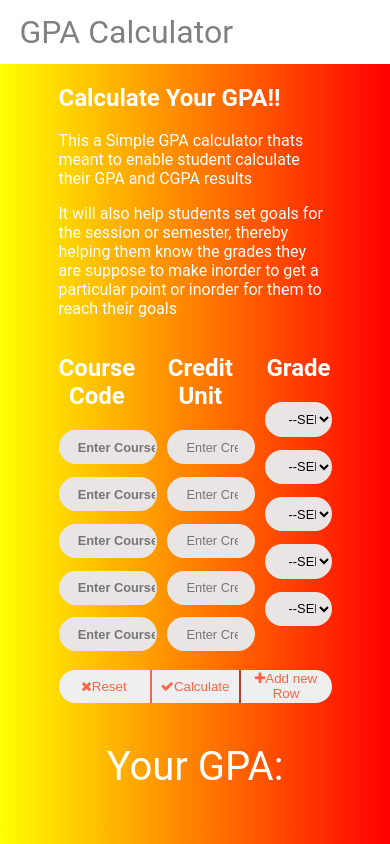
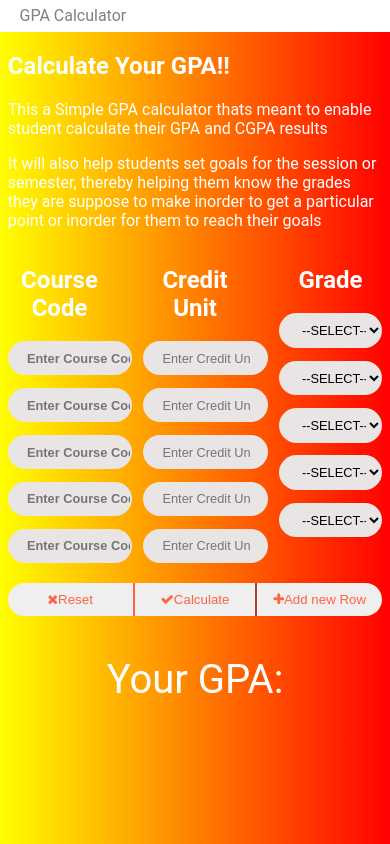
Before and after one commit to tobi-bams/GPA-Calculator, a website: page index.html in a window 390 px wide. Drawn offline with Linux system fonts and the light colour scheme; files whose address does not match are found by name.

Commit message:
Commiting responsive design

```diff
--- a/css/main.css
+++ b/css/main.css
@@ -135,3 +135,22 @@ button:hover{
     font-size: 2.5em;
     text-align: center;
 }
+
+@media (max-width: 768px) {
+
+    header h1{
+        padding-left: 5%;
+        color: grey;
+        font-weight: 400;
+        font-size: 1rem;
+        margin: 0;
+        padding-top: 0.4em;
+        padding-bottom: 0.4em;
+    }
+
+    main{
+        margin-left: 2%;
+        margin-right: 2%;
+        margin-top: 4%;
+    }
+ }
--- a/index.html
+++ b/index.html
@@ -4,7 +4,7 @@
         <title>GPA Calculator</title>
         <link rel="stylesheet" type="text/css" href="./css/main.css">
         <link rel="stylesheet" type="text/css" href="./font-awesome//css/font-awesome.min.css">
-        <meta name="viewport" content="">
+        <meta name="viewport" content="width=device-with, initial-scale=1, shrink-to-fit=no">
     </head>
     <body>
         <header>
```
